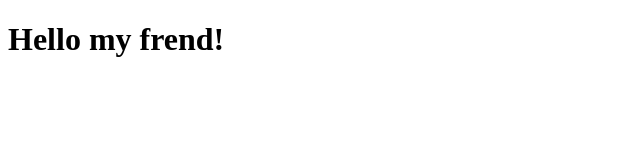
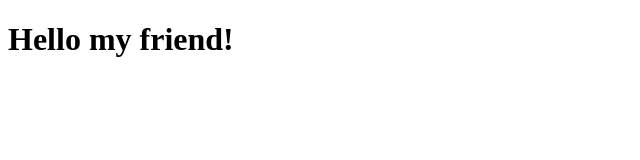
Before and after one commit to haveabeer-studio/haveabeer-studio.github.io, a plain HTML site: page index.html in a window 1280 px wide. Shown: the full height of the page, 0-640 px from the left. Drawn offline with Linux system fonts and the light colour scheme.

Commit message:
Update index.html

```diff
--- a/index.html
+++ b/index.html
@@ -8,6 +8,6 @@
 
   </head>
   <body>
-<h1>Hello my frend!</h1>
+<h1>Hello my friend!</h1>
   </body>
 </html>
```
